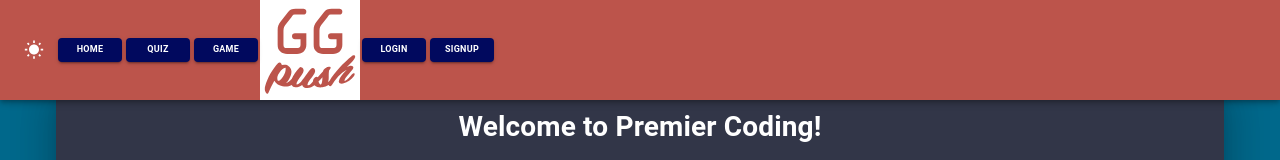
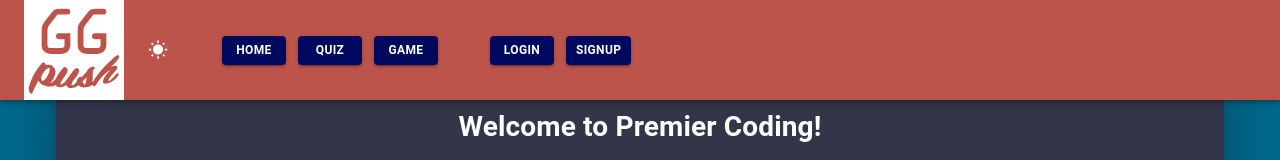
Before and after one commit to timlaurijs/premier, a React (Create React App) app: page / in a window 1280 px wide. Shown: the top 160 px of the page. Built offline with nearby package versions, Linux system fonts and the light colour scheme; no server answers.

Commit message:
navbar style update

```diff
--- a/src/components/Navbar.js
+++ b/src/components/Navbar.js
@@ -24,7 +24,7 @@ import Brightness3RoundedIcon from "@material-ui/icons/Brightness3Rounded"
 // useStyles used to over ride the button default props
 const useStyles = makeStyles((theme) => ({
   button: {
-    fontSize: 9,
+    fontSize: 12,
     margin: 2,
     color: "white",
     fontWeight: "bold",
@@ -78,6 +78,7 @@ export default function Navbar(props) {
         TransitionProps={{ timeout: 600 }}
         title="DASHBOARD"
       >
+        <Box ml={6}>
           <Button
             size="small"
             variant="contained"
@@ -87,6 +88,7 @@ export default function Navbar(props) {
           >
             Dashboard
           </Button>
+        </Box>
       </Tooltip>
       <Tooltip
         size="medium"
@@ -94,6 +96,7 @@ export default function Navbar(props) {
         TransitionProps={{ timeout: 600 }}
         title="LOGOUT"
       >
+        <Box ml={1}>
           <Button
             size="small"
             variant="contained"
@@ -102,8 +105,14 @@ export default function Navbar(props) {
           >
             Log out
           </Button>
+        </Box>
       </Tooltip>
-      {imageUrl ? <Avatar src={imageUrl}></Avatar> : null}
+      {imageUrl ? (
+        <Avatar
+          style={{ height: 80, width: 80, marginLeft: 50 }}
+          src={imageUrl}
+        ></Avatar>
+      ) : null}
     </>
   ) : (
     <>
@@ -113,6 +122,7 @@ export default function Navbar(props) {
         TransitionProps={{ timeout: 600 }}
         title="LOGIN"
       >
+        <Box ml={6}>
           <Button
             size="small"
             variant="contained"
@@ -122,6 +132,7 @@ export default function Navbar(props) {
           >
             Login
           </Button>
+        </Box>
       </Tooltip>
       <Tooltip
         size="medium"
@@ -129,6 +140,7 @@ export default function Navbar(props) {
         TransitionProps={{ timeout: 600 }}
         title="SIGNUP"
       >
+        <Box ml={1}>
           <Button
             size="small"
             variant="contained"
@@ -138,6 +150,7 @@ export default function Navbar(props) {
           >
             Signup
           </Button>
+        </Box>
       </Tooltip>
     </>
   )
@@ -145,7 +158,8 @@ export default function Navbar(props) {
   return (
     <AppBar>
       <Toolbar>
-        <Box>{darkModeButton()}</Box>
+        <img src={logo} style={{ height: 100, left: 0 }}></img>
+        <Box ml={3}>{darkModeButton()}</Box>
         {/* Tooltip can display the button name */}
         <Tooltip
           size="medium"
@@ -153,6 +167,7 @@ export default function Navbar(props) {
           TransitionProps={{ timeout: 600 }}
           title="HOME"
         >
+          <Box ml={5}>
             <Button
               size="small"
               className={classes.button}
@@ -162,6 +177,7 @@ export default function Navbar(props) {
             >
               Home
             </Button>
+          </Box>
         </Tooltip>
         <Tooltip
           size="medium"
@@ -169,6 +185,7 @@ export default function Navbar(props) {
           TransitionProps={{ timeout: 600 }}
           title="QUIZ"
         >
+          <Box ml={1}>
             <Button
               size="small"
               variant="contained"
@@ -178,6 +195,7 @@ export default function Navbar(props) {
             >
               quiz
             </Button>
+          </Box>
         </Tooltip>
         <Tooltip
           size="medium"
@@ -185,6 +203,7 @@ export default function Navbar(props) {
           TransitionProps={{ timeout: 600 }}
           title="CODING-GAME"
         >
+          <Box ml={1}>
             <Button
               size="small"
               variant="contained"
@@ -194,8 +213,8 @@ export default function Navbar(props) {
             >
               Game
             </Button>
+          </Box>
         </Tooltip>
-        <img src={logo} style={{ height: 100 }}></img>
         {loginLogoutControls}
       </Toolbar>
     </AppBar>
```
Lines whose indentation alone changed are shown as unchanged.
